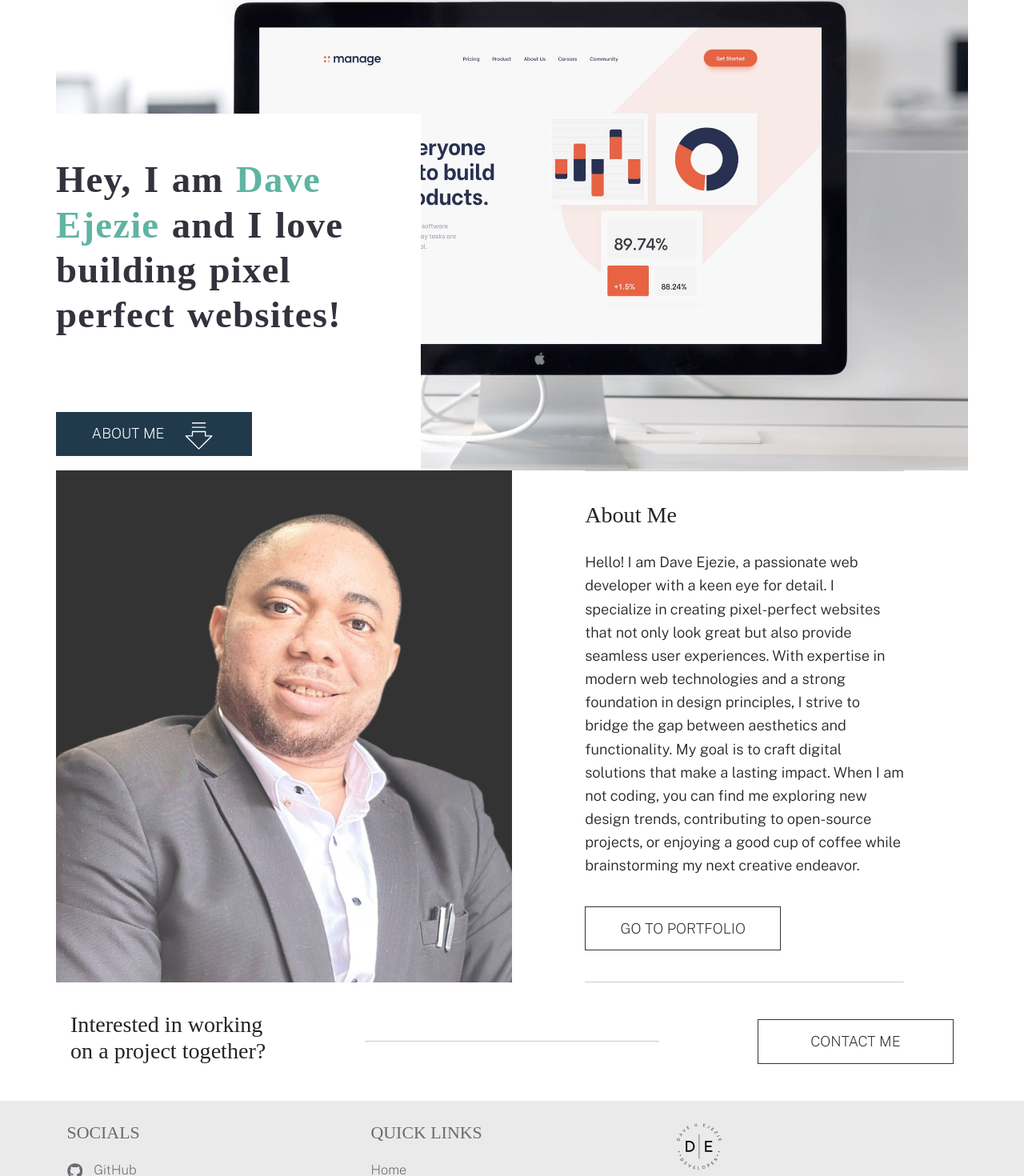
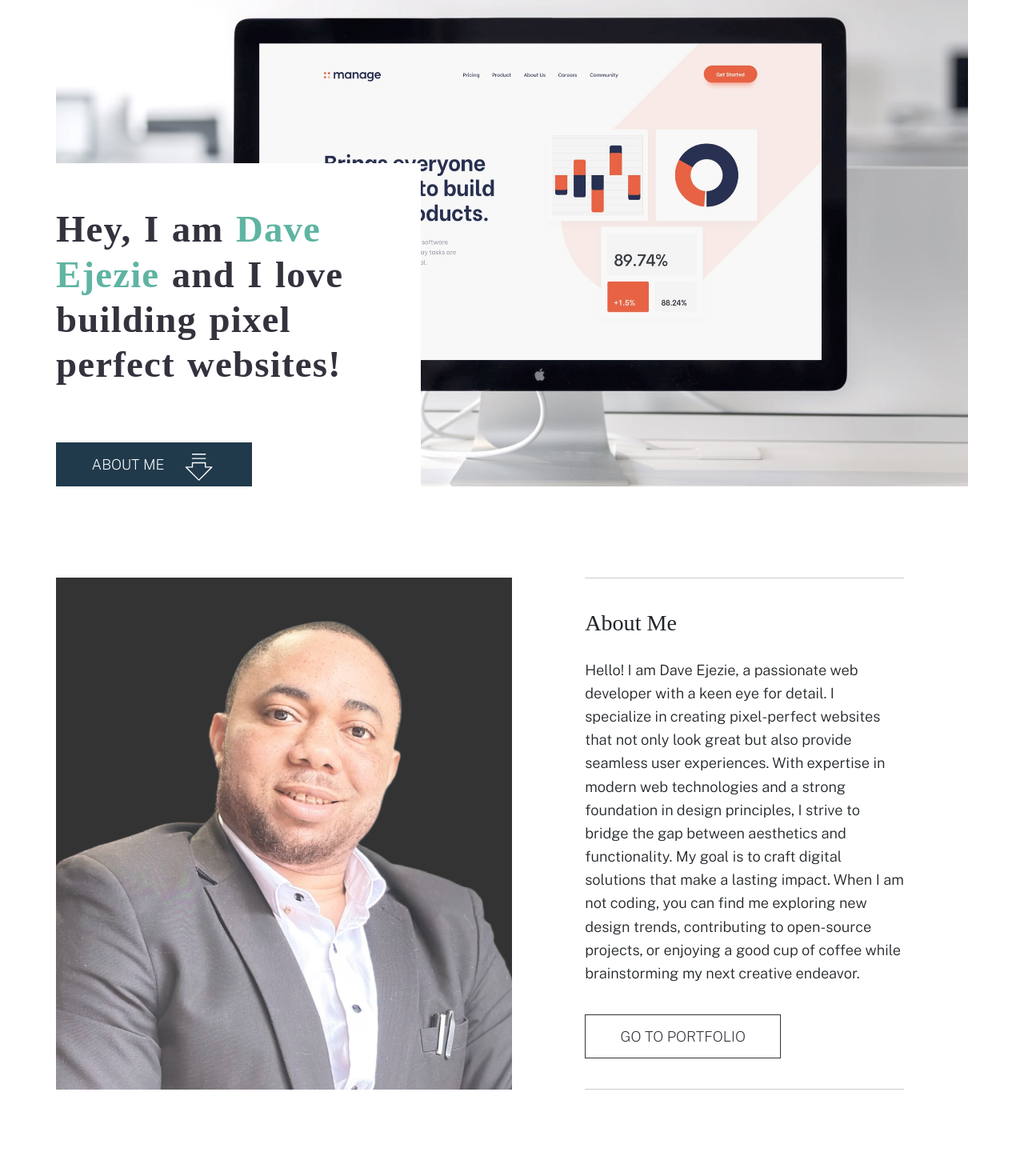
Before and after one commit to Davest9496/portfolio-version2.0, a React (Vite) app in the folder frontend/: page / in a window 1280 px wide. Shown: the part 158-1628 px from the top of the page at 80% size. Built offline with nearby package versions, Linux system fonts and the light colour scheme; a web font is replaced by a local one.

Commit message:
Layout modification

```diff
--- a/frontend/src/components/CallToAction/CallToAction.scss
+++ b/frontend/src/components/CallToAction/CallToAction.scss
@@ -2,10 +2,10 @@
     display: flex;
     flex-direction: column;
     align-items: center;
-    justify-content: center;
     text-align: center;
     height: auto;
-    padding: 2rem 1rem;
+    padding: 2rem 0;
+    padding-bottom: $gutter;
 
     &-text, &-button {
         width: 100%;
--- a/frontend/src/components/Header/Header.scss
+++ b/frontend/src/components/Header/Header.scss
@@ -107,7 +107,6 @@
 
   // Tablet and desktop styles
   @media (min-width: 769px) {
-    margin-bottom: 2em;
 
     &-logo {
       width: 40px;
--- a/frontend/src/pages/About/About.scss
+++ b/frontend/src/pages/About/About.scss
@@ -1,4 +1,5 @@
 .about {
+  padding: $gutter-y;
 
   &-image-container {
     width: 100%;
--- a/frontend/src/pages/Contact/Contact.scss
+++ b/frontend/src/pages/Contact/Contact.scss
@@ -1,3 +1,3 @@
 #contact {
-    padding: $padding-x;
+    padding: $gutter-x;
 }
--- a/frontend/src/pages/Home/Home.jsx
+++ b/frontend/src/pages/Home/Home.jsx
@@ -32,12 +32,12 @@ function Home() {
               <PiArrowFatLinesDownThin className="btn-icon" />
             </Button>
           </div>
-          <div className="hero-image">{/* Add your image here */}</div>
+          <div className="hero-image"></div>
         </section>
-      </div>
-      <div className="container">
-        <About id="about" />
-        <CallToAction />
+        <section>
+          <About id="about" />
+          <CallToAction />
+        </section>
       </div>
     </div>
   );
--- a/frontend/src/pages/Home/Home.scss
+++ b/frontend/src/pages/Home/Home.scss
@@ -1,10 +1,9 @@
-$hero-background-desktop: url('../../assets/homepage/desktop/image-homepage-hero@2x.jpg');
-$hero-background-tablet: url('../../assets/homepage/tablet/image-homepage-hero@2x.jpg');
-$hero-background-mobile: url('../../assets/homepage/mobile/image-homepage-hero@2x.jpg');
-
+$hero-background-desktop: url("../../assets/homepage/desktop/image-homepage-hero@2x.jpg");
+$hero-background-tablet: url("../../assets/homepage/tablet/image-homepage-hero@2x.jpg");
+$hero-background-mobile: url("../../assets/homepage/mobile/image-homepage-hero@2x.jpg");
 
 .home {
-  padding: $padding-x;
+  // padding: $padding-x;
   .hero {
     position: relative;
     overflow: hidden;
@@ -37,7 +36,7 @@ $hero-background-mobile: url('../../assets/homepage/mobile/image-homepage-hero@2
     }
 
     .hero-text {
-      margin-bottom: 2em;
+      margin-bottom: 1.5em;
     }
 
     // Tablet styles
@@ -60,9 +59,8 @@ $hero-background-mobile: url('../../assets/homepage/mobile/image-homepage-hero@2
         position: absolute;
         left: 0;
         bottom: 0;
-        width: 60%; // Adjust as needed
+        width: 60%;
         padding-top: 3rem;
-        padding-bottom: 1rem;
       }
     }
 
--- a/frontend/src/pages/Portfolio/Portfolio.jsx
+++ b/frontend/src/pages/Portfolio/Portfolio.jsx
@@ -14,13 +14,13 @@ const Portfolio = () => {
   }
 
   return (
-    <section className="container">
-      <div className="container-fluid" id="portfolio">
+    <div className="container">
+      <section className="container-fluid" id="portfolio">
         {projects.map((project, index) => (
           <PortfolioItem key={index} {...project} reverse={index % 2 !== 0} />
         ))}
-      </div>
-    </section>
+      </section>
+    </div>
   );
 };
 
--- a/frontend/src/pages/Portfolio/Portfolio.scss
+++ b/frontend/src/pages/Portfolio/Portfolio.scss
@@ -1,3 +1,3 @@
 #portfolio {
-    padding: $padding-x;
+    margin-bottom: $gutter;
 }
--- a/frontend/src/pages/Projects/Projects.scss
+++ b/frontend/src/pages/Projects/Projects.scss
@@ -1,6 +1,6 @@
 .project {
   &-details {
-    padding: $padding-x;
+    padding: $gutter-x;
     &-text {
       @include flex-column;
       width: 70%;
--- a/frontend/src/styles/_base.scss
+++ b/frontend/src/styles/_base.scss
@@ -7,6 +7,10 @@
 body {
   width: 100%;
   overflow-x: hidden;
+}
+
+section {
+  margin: $gutter-y;
 }
 
 .col-md-6 {
--- a/frontend/src/styles/_variables.scss
+++ b/frontend/src/styles/_variables.scss
@@ -49,7 +49,7 @@ $default-transition-property: all;
 $default-transition-duration: 0.3s;
 $default-transition-timing: ease-in-out;
 
-// Default Margin Bottom
-$padding-x: 0 15px !important;
-$padding-y: 5vh 0 !important;
-$margin-bottom: 10vh;
+// Default Margin & Padding
+$gutter-x: 0 5% !important;
+$gutter-y: 5% 0 !important;
+$gutter: 5%;
```
